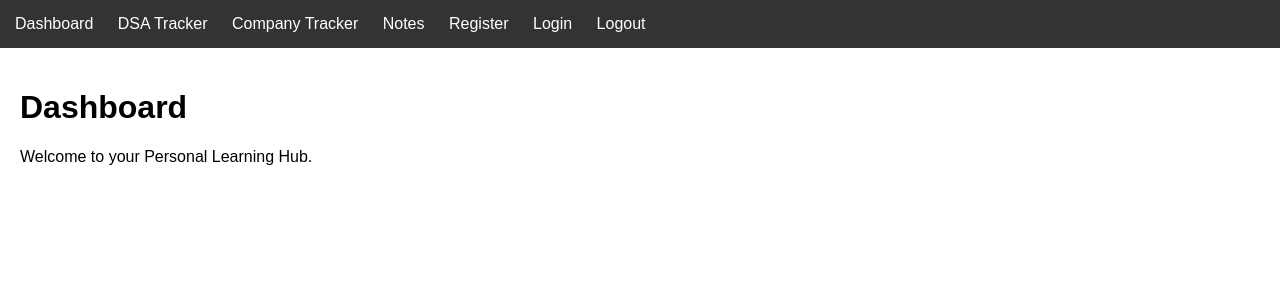
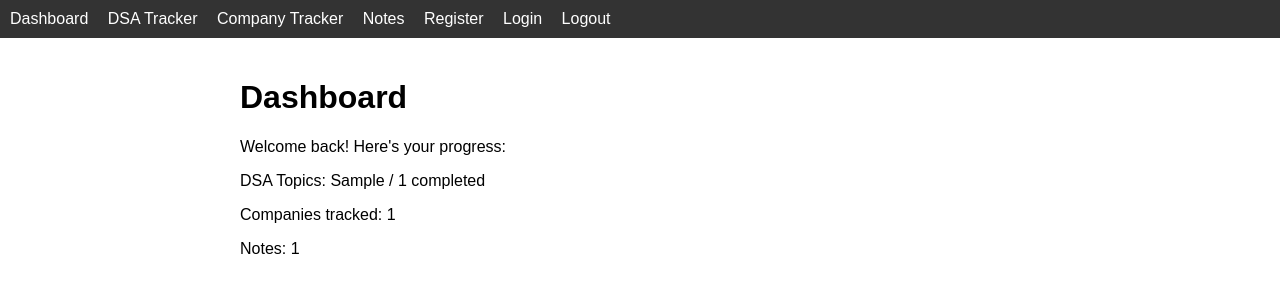
Before and after one commit to smayamaben-01/personal-learning-hub, a Flask app: template templates/dashboard.html in a window 1280 px wide. Shown: the top 300 px of the page. Run offline with Flask 3, Linux system fonts and the light colour scheme; the template is opened without the code that fills it: most values are stand-ins (such as "Sample title", 1, 10 or a date in 2020).

Commit message:
feat: add dashboard stats, empty states and CSS polish

```diff
--- a/app.py
+++ b/app.py
@@ -19,7 +19,26 @@ app.secret_key = config.SECRET_KEY
 @app.route('/')
 @login_required
 def home():
-    return render_template('dashboard.html')
+    user_id = session['user_id']
+    conn = get_db_connection()
+    cursor = conn.cursor(dictionary=True)
+
+    cursor.execute("SELECT COUNT(*) AS total FROM dsa_topics WHERE user_id = %s", (user_id,))
+    total_topics = cursor.fetchone()['total']
+
+    cursor.execute("SELECT COUNT(*) AS completed FROM dsa_topics WHERE user_id = %s AND status = 'Completed'", (user_id,))
+    completed_topics = cursor.fetchone()['completed']
+
+    cursor.execute("SELECT COUNT(*) AS total FROM companies WHERE user_id = %s", (user_id,))
+    total_companies = cursor.fetchone()['total']
+
+    cursor.execute("SELECT COUNT(*) AS total FROM notes WHERE user_id = %s", (user_id,))
+    total_notes = cursor.fetchone()['total']
+
+    cursor.close()
+    conn.close()
+
+    return render_template('dashboard.html', total_topics=total_topics, completed_topics=completed_topics, total_companies=total_companies, total_notes=total_notes)
 
 @app.route('/register', methods=['GET', 'POST'])
 def register():
--- a/static/css/style.css
+++ b/static/css/style.css
@@ -6,15 +6,32 @@ body {
 
 nav {
     background-color: #333;
-    padding: 15px;
+    padding: 10px;
 }
 
 nav a {
     color: white;
-    margin-right: 20px;
+    margin-right: 15px;
     text-decoration: none;
 }
 
 main {
     padding: 20px;
+    max-width: 800px;
+    margin: 0 auto;
 }
+
+button {
+    padding: 6px 12px;
+    cursor: pointer;
+}
+
+table {
+    border-collapse: collapse;
+    width: 100%;
+}
+
+table, th, td {
+    border: 1px solid #ccc;
+    padding: 8px;
+}
--- a/templates/company_tracker.html
+++ b/templates/company_tracker.html
@@ -24,6 +24,7 @@
         <button type="submit">Add Company</button>
     </form>
 
+    {% if companies %}
     <table>
     <tr>
         <th>Company</th>
@@ -53,4 +54,7 @@
     </tr>
     {% endfor %}
     </table>
+    {% else %}
+    <p>No companies yet - add one above!</p>
+    {% endif %}
 {% endblock %}
--- a/templates/dashboard.html
+++ b/templates/dashboard.html
@@ -1,5 +1,10 @@
 {% extends "base.html" %}
 {% block content %}
 <h1>Dashboard</h1>
-<p>Welcome to your Personal Learning Hub.</p>
+<p>Welcome back! Here's your progress:</p>
+<div>
+    <p>DSA Topics: {{ completed_topics }} / {{ total_topics }} completed</p>
+    <p>Companies tracked: {{ total_companies }}</p>
+    <p>Notes: {{ total_notes }}</p>
+</div>
 {% endblock %}
--- a/templates/dsa_tracker.html
+++ b/templates/dsa_tracker.html
@@ -17,6 +17,7 @@
     <button type="submit">Add Topic</button>
 </form>
 
+{% if topics %}
 <table>
     <tr>
         <th>Topics</th>
@@ -50,4 +51,8 @@
     </tr>
     {% endfor %}
 </table>
+{% else %}
+<p>No topics yet - add one above!</p>
+{% endif %}
+
 {% endblock %}
--- a/templates/notes.html
+++ b/templates/notes.html
@@ -18,6 +18,7 @@
     <button type="submit">Save</button>
 </form>
 
+{% if notes %}
 <div>
     {% for note in notes %}
         <div>
@@ -31,5 +32,8 @@
         </div>
     {% endfor %}
 </div>
+{% else %}
+<p>No notes yet - add one above!</p>
+{% endif %}
 
 {% endblock %}
```
